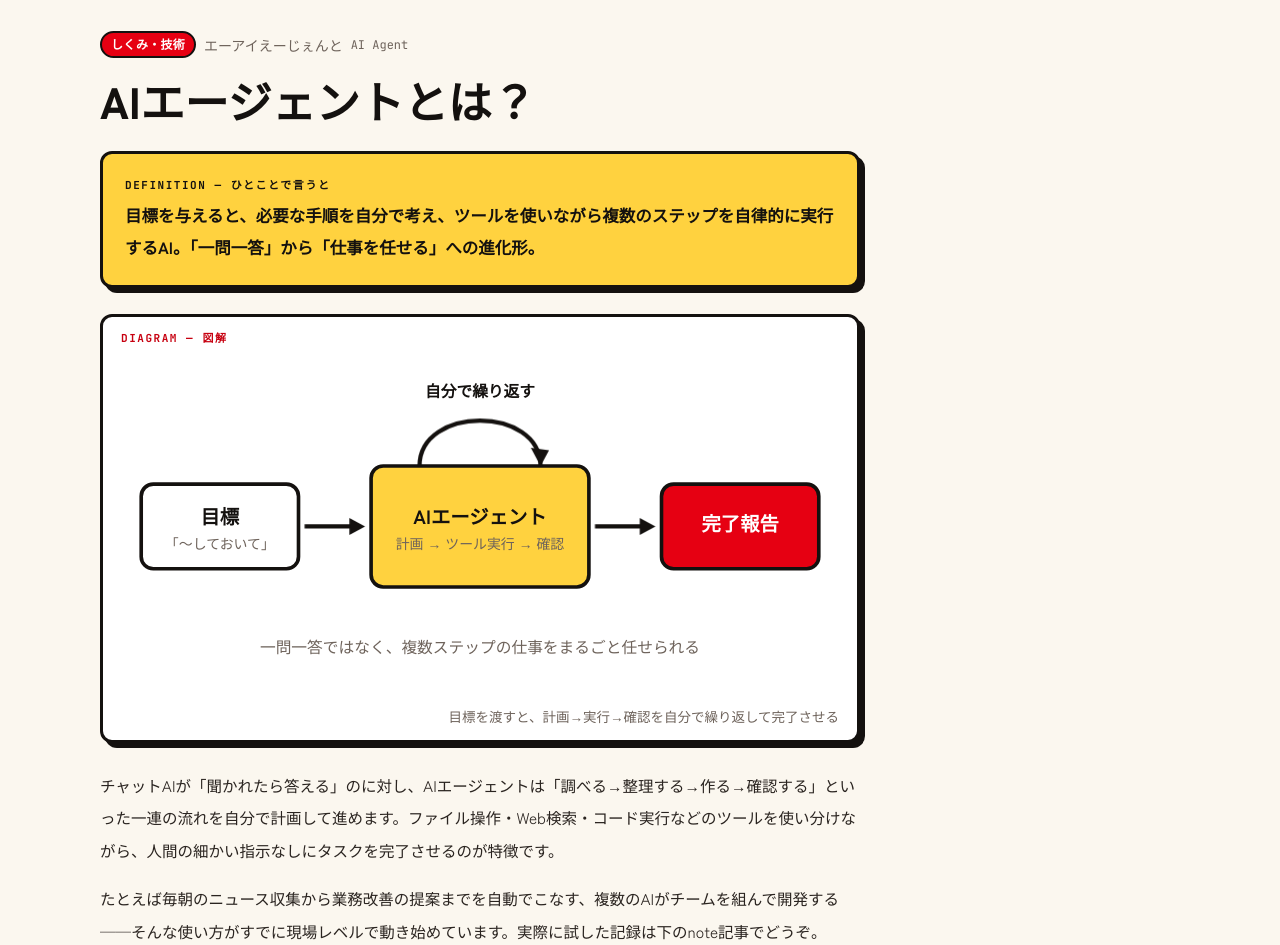
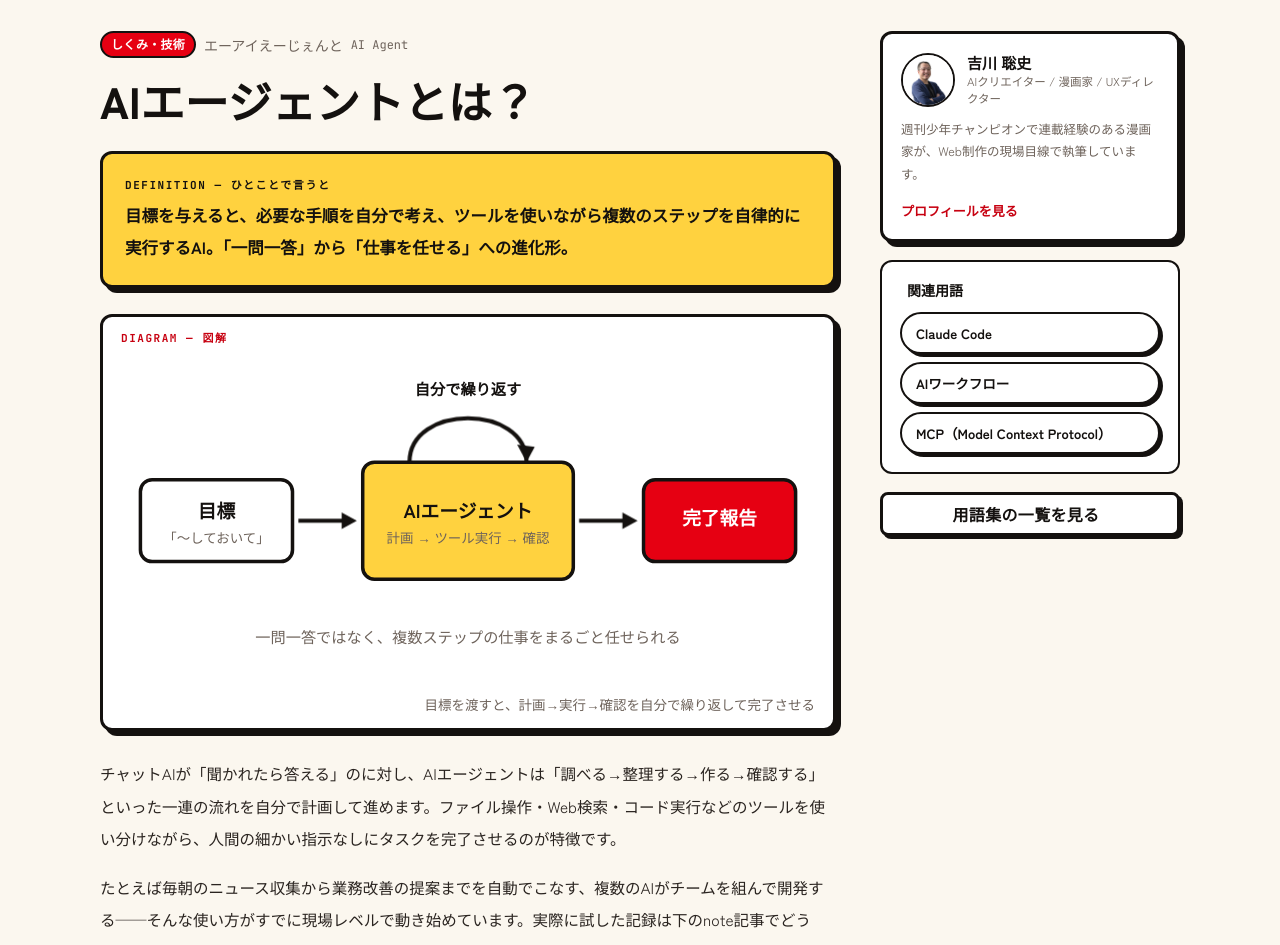
Before and after one commit to satoshi-yoshikawa51/aiux-official, a Next.js app: page /glossary/ai-agent in a window 1280 px wide. Shown: the part 102-1047 px from the top of the page. Built offline with nearby package versions, Linux system fonts and the light colour scheme; a web font is replaced by a local one.

Commit message:
feat: two-column layout for glossary term pages on desktop (#20)
本文右の余白をサイドバー化: 著者カード（E-E-A-T）・関連用語・一覧導線。
sticky追従、900px以下は従来どおり1カラム。もっと深くを本文カラムに統合。

```diff
--- a/src/app/globals.css
+++ b/src/app/globals.css
@@ -473,6 +473,9 @@ img {
   .contact-grid {
     grid-template-columns: 1fr !important;
   }
+  .glossary-layout {
+    grid-template-columns: 1fr !important;
+  }
   .nav-links {
     display: none;
   }
--- a/src/app/glossary/[slug]/page.tsx
+++ b/src/app/glossary/[slug]/page.tsx
@@ -129,8 +129,11 @@ export default async function GlossaryTermPage({ params }: Props) {
       <Nav home={false} />
       <Breadcrumb trail={[{ name: "ホーム", href: "/" }, { name: "AI用語集", href: "/glossary" }, { name: t.term }]} />
 
-      {/* ═══ 定義 ═══ */}
-      <section style={{ maxWidth: PAGE, margin: "0 auto", padding: "30px 0 50px" }}>
+      {/* ═══ 本文 + サイドバーの2カラム ═══ */}
+      <section style={{ maxWidth: PAGE, margin: "0 auto", padding: "30px 0 56px" }}>
+        <div className="glossary-layout" style={{ display: "grid", gridTemplateColumns: "minmax(0, 1fr) 300px", gap: 44, alignItems: "start" }}>
+          {/* —— 本文カラム —— */}
+          <div>
             <div style={{ display: "flex", gap: 8, alignItems: "center", marginBottom: 14, flexWrap: "wrap" }}>
               <Badge tone="red">{t.category}</Badge>
               <span style={{ fontFamily: "var(--font-hand)", fontSize: 14, color: "var(--text-muted)" }}>{t.yomi}</span>
@@ -139,13 +142,13 @@ export default async function GlossaryTermPage({ params }: Props) {
             <h1 style={{ fontFamily: "var(--font-display)", fontWeight: 900, fontSize: "clamp(28px,4.4vw,44px)", lineHeight: 1.3, margin: "0 0 22px" }}>
               {t.term}とは？
             </h1>
-        <Card variant="pop" padding={22} style={{ maxWidth: 760, background: "var(--yellow-400)" }}>
+            <Card variant="pop" padding={22} style={{ background: "var(--yellow-400)" }}>
               <div style={{ fontFamily: "var(--font-mono)", fontSize: 11, letterSpacing: "0.14em", fontWeight: 700, marginBottom: 8 }}>
                 DEFINITION — ひとことで言うと
               </div>
               <p style={{ margin: 0, fontFamily: "var(--font-heading)", fontWeight: 700, fontSize: 16.5, lineHeight: 1.9 }}>{t.short}</p>
             </Card>
-        <div style={{ maxWidth: 760, marginTop: 26 }}>
+            <div style={{ marginTop: 26 }}>
               {t.image ? (
                 <div style={{ border: "var(--bw-bold) solid var(--ink-900)", borderRadius: "var(--radius-md)", background: "var(--paper-0)", boxShadow: "var(--shadow-pop)", overflow: "hidden" }}>
                   {/* eslint-disable-next-line @next/next/no-img-element */}
@@ -155,41 +158,77 @@ export default async function GlossaryTermPage({ params }: Props) {
                 <TermDiagram slug={t.slug} />
               )}
             </div>
-        <div style={{ maxWidth: 760, marginTop: 26 }}>
+            <div style={{ marginTop: 26 }}>
               {t.body.map((p) => (
                 <p key={p.slice(0, 12)} style={{ fontSize: 15.5, lineHeight: 2.1, color: "var(--text-body)", margin: "0 0 16px" }}>
                   {p}
                 </p>
               ))}
             </div>
-      </section>
 
-      {/* ═══ あわせて読みたい ═══ */}
-      <section style={{ background: "var(--paper-100)", borderTop: "var(--bw-line) solid var(--ink-900)", borderBottom: "var(--bw-line) solid var(--ink-900)", backgroundImage: "radial-gradient(var(--tone-dot) 1.3px, transparent 1.4px)", backgroundSize: "11px 11px" }}>
-        <div style={{ maxWidth: PAGE, margin: "0 auto", padding: "50px 0 54px" }}>
+            <div style={{ marginTop: 40 }}>
               <SectionHead kicker="LEARN MORE — もっと深く" title="マンガ・実践記事で理解する" hand="読むより速い、体感で学ぶ" />
-          <div style={{ display: "grid", gap: 14, maxWidth: 760 }}>
+              <div style={{ display: "grid", gap: 14 }}>
                 {t.links.map((l) => {
                   const r = resolveLink(l);
                   return <MediaLinkCard key={r.href} {...r} />;
                 })}
               </div>
+            </div>
+          </div>
 
+          {/* —— サイドバー —— */}
+          <aside>
+            <div style={{ position: "sticky", top: 86, display: "grid", gap: 18 }}>
+              {/* 著者カード（E-E-A-T） */}
+              <Card variant="pop" padding={18}>
+                <div style={{ display: "flex", gap: 12, alignItems: "center", marginBottom: 10 }}>
+                  {/* eslint-disable-next-line @next/next/no-img-element */}
+                  <img
+                    src="/profile/portrait.png"
+                    alt="吉川聡史のプロフィール写真"
+                    loading="lazy"
+                    style={{ width: 54, height: 54, borderRadius: "50%", objectFit: "cover", objectPosition: "top", border: "var(--bw-line) solid var(--ink-900)", flex: "none" }}
+                  />
+                  <div style={{ minWidth: 0 }}>
+                    <div style={{ fontFamily: "var(--font-heading)", fontWeight: 900, fontSize: 15 }}>吉川 聡史</div>
+                    <div style={{ fontSize: 11.5, color: "var(--text-muted)", lineHeight: 1.5 }}>AIクリエイター / 漫画家 / UXディレクター</div>
+                  </div>
+                </div>
+                <p style={{ margin: "0 0 12px", fontSize: 12.5, lineHeight: 1.8, color: "var(--text-muted)" }}>
+                  週刊少年チャンピオンで連載経験のある漫画家が、Web制作の現場目線で執筆しています。
+                </p>
+                <a href="/profile" style={{ textDecoration: "none", fontFamily: "var(--font-heading)", fontWeight: 700, fontSize: 13, color: "var(--red-600)" }}>
+                  プロフィールを見る <i className="ph-bold ph-arrow-right" />
+                </a>
+              </Card>
+
+              {/* 関連用語 */}
               {related.length > 0 && (
-            <div style={{ marginTop: 30 }}>
-              <div style={{ fontFamily: "var(--font-heading)", fontWeight: 900, fontSize: 15, marginBottom: 12 }}>
-                <i className="ph-bold ph-link" style={{ color: "var(--red-500)", marginRight: 8 }} />
+                <Card variant="flat" padding={18}>
+                  <div style={{ fontFamily: "var(--font-heading)", fontWeight: 900, fontSize: 14, marginBottom: 12 }}>
+                    <i className="ph-bold ph-link" style={{ color: "var(--red-500)", marginRight: 7 }} />
                     関連用語
                   </div>
-              <div style={{ display: "flex", gap: 10, flexWrap: "wrap" }}>
+                  <div style={{ display: "grid", gap: 8 }}>
                     {related.map((r) => (
-                  <a key={r.slug} href={`/glossary/${r.slug}`} style={{ textDecoration: "none", fontFamily: "var(--font-heading)", fontWeight: 700, fontSize: 13.5, color: "var(--ink-900)", background: "var(--paper-0)", border: "var(--bw-line) solid var(--ink-900)", borderRadius: "var(--radius-full)", padding: "8px 16px", boxShadow: "var(--shadow-pop-sm)" }}>
-                    {r.term} <i className="ph-bold ph-arrow-right" style={{ color: "var(--red-600)" }} />
+                      <a key={r.slug} href={`/glossary/${r.slug}`} style={{ display: "flex", alignItems: "center", justifyContent: "space-between", gap: 8, textDecoration: "none", fontFamily: "var(--font-heading)", fontWeight: 700, fontSize: 13.5, color: "var(--ink-900)", background: "var(--paper-0)", border: "var(--bw-line) solid var(--ink-900)", borderRadius: "var(--radius-full)", padding: "9px 14px", boxShadow: "var(--shadow-pop-sm)" }}>
+                        <span style={{ overflow: "hidden", textOverflow: "ellipsis", whiteSpace: "nowrap" }}>{r.term}</span>
+                        <i className="ph-bold ph-arrow-right" style={{ color: "var(--red-600)", flex: "none" }} />
                       </a>
                     ))}
                   </div>
+                </Card>
+              )}
+
+              {/* 用語集へ */}
+              <a href="/glossary" style={{ textDecoration: "none" }}>
+                <Button variant="secondary" size="md" block iconRight={<i className="ph-bold ph-arrow-right" />}>
+                  用語集の一覧を見る
+                </Button>
+              </a>
             </div>
-          )}
+          </aside>
         </div>
       </section>
 
```
Lines whose indentation alone changed are shown as unchanged.
